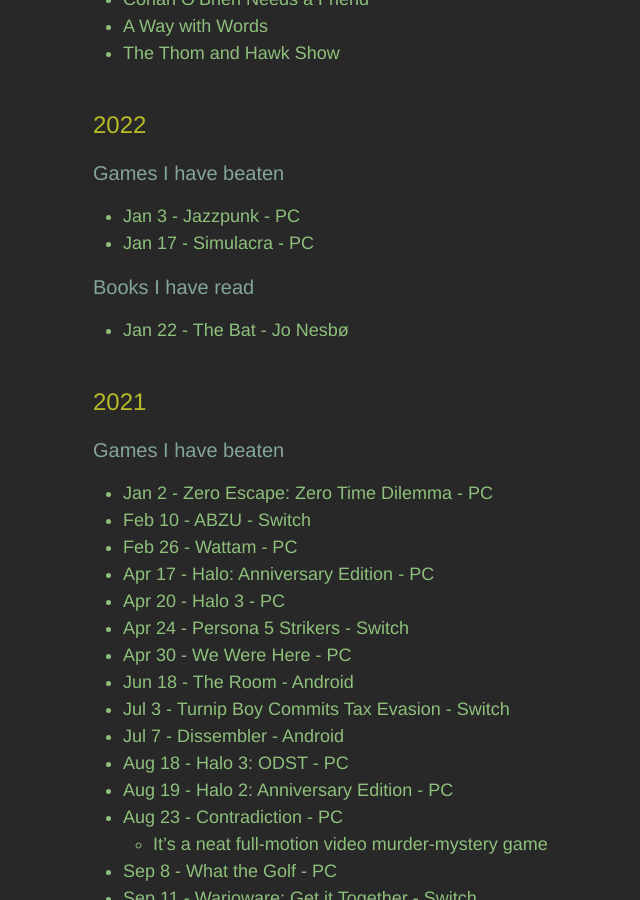
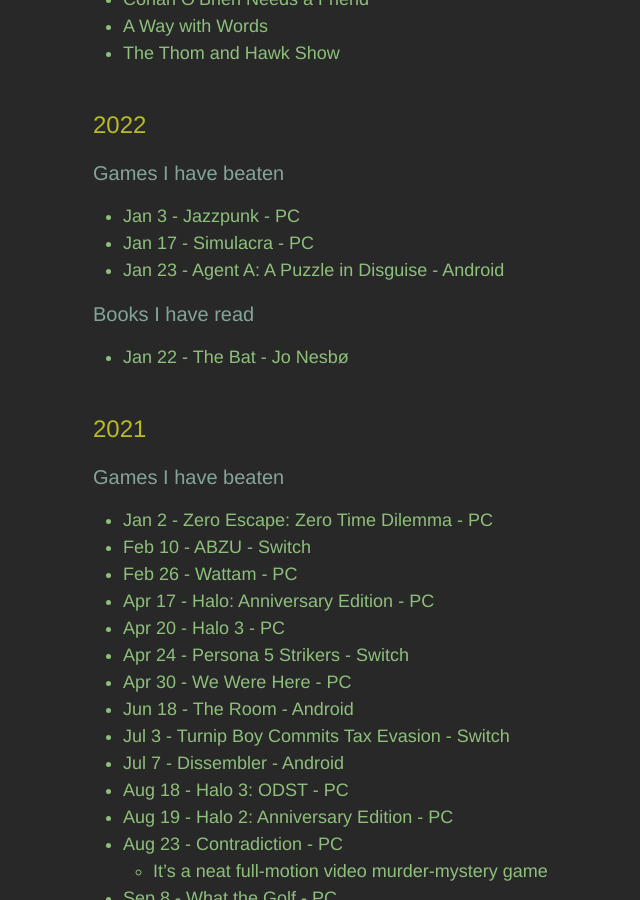
Before and after one commit to adkinsrs/sadkins_site, a Jekyll site: the page built from misc.md, in a window 1280 px wide and 900 px high, scrolled down 491 px. Shown: the whole window, without its empty margins (177-817 px from the left). Built offline with Jekyll 4.4.1, drawn with Linux system fonts in a browser that asks for light colours.

Commit message:
beat a game

```diff
--- a/misc.md
+++ b/misc.md
@@ -25,6 +25,7 @@
 
 * Jan 3 - Jazzpunk - PC
 * Jan 17 - Simulacra - PC
+* Jan 23 - Agent A: A Puzzle in Disguise - Android
 
 ### Books I have read
 
```
